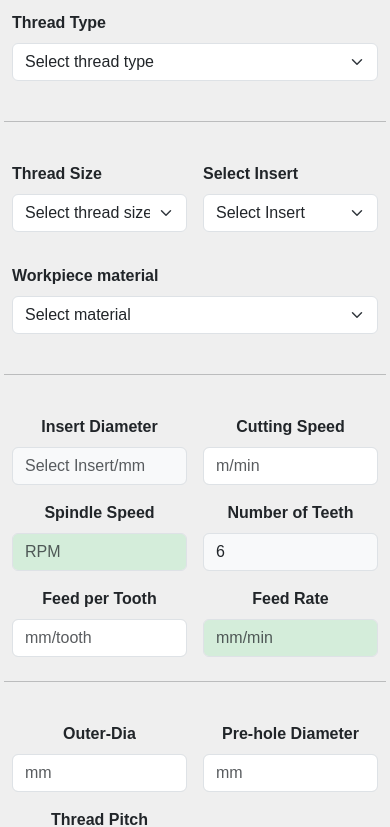
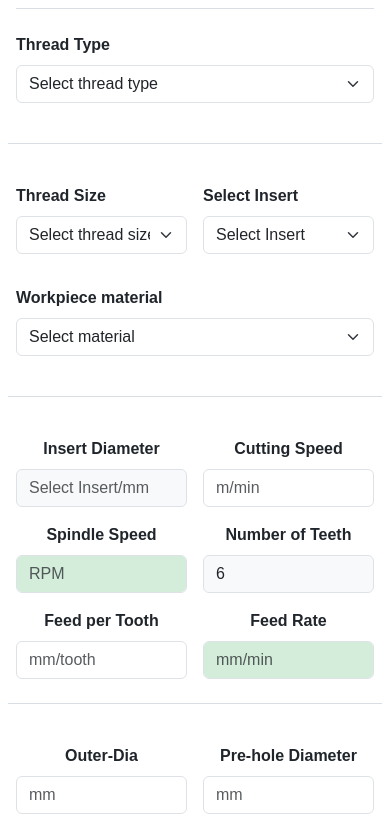
Before and after one commit to Ulysses-Li/NC-Program, a website: page index.html in a window 390 px wide. Shown: the part 230-1057 px from the top of the page. Drawn offline with nearby package versions, Linux system fonts and the light colour scheme.

Commit message:
調整頁面背景與內容區視覺層次

```diff
--- a/styles/main.css
+++ b/styles/main.css
@@ -1,8 +1,53 @@
 /* 主要畫面樣式：只放通用 UI，不放加工邏輯。 */
+:root {
+    --page-bg: #f3f5f7;
+    --surface: #ffffff;
+    --surface-border: #dfe3e8;
+    --text-primary: #20252b;
+}
+
+body {
+    background: var(--page-bg);
+    color: var(--text-primary);
+}
+
+.thread-program-main {
+    padding: 32px 20px 48px;
+}
+
+.thread-program-main > .container {
+    max-width: 1320px;
+    margin-top: 0 !important;
+    margin-bottom: 0 !important;
+    padding: 30px 34px 36px;
+    background: var(--surface);
+    border: 1px solid var(--surface-border);
+    border-radius: 10px;
+    box-shadow: 0 10px 28px rgba(20, 28, 38, 0.07);
+}
+
+.thread-program-main hr {
+    border-color: #d9dee4;
+    opacity: 1;
+}
+
 textarea { height: 400px; }
 
 /* 系統計算結果欄位，用淡綠色提示不可手動輸入。 */
-.calculated-field { background-color: #d4edda; cursor: not-allowed; }
+.calculated-field { background-color: #e5f3e9; cursor: not-allowed; }
 
 /* 唯讀但不是計算結果的欄位，例如刀徑與齒數。 */
-.readonly-field { cursor: not-allowed; }
+.readonly-field { background-color: #f7f8fa; cursor: not-allowed; }
+
+@media (max-width: 767.98px) {
+    .thread-program-main {
+        padding: 0;
+    }
+
+    .thread-program-main > .container {
+        padding: 22px 16px 30px;
+        border: 0;
+        border-radius: 0;
+        box-shadow: none;
+    }
+}
```
